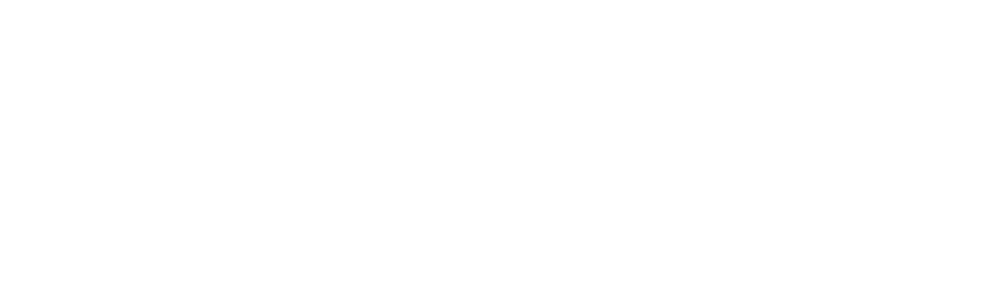
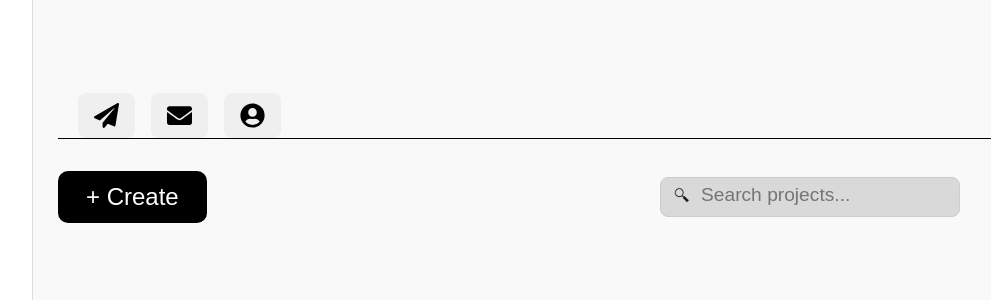
Before and after one commit to ilyKenta/ThinkSync, a Next.js app in the folder frontend/: page /dashboard in a window 1280 px wide. Before the commit this address had no page. Shown: the part 921-1221 px from the top of the page, without its empty margins (247-1238 px from the left). Before the commit the page ends 800 px from the top, so only its background shows below. Built offline with nearby package versions, Linux system fonts and the light colour scheme.

Commit message:
updated dashboard css

```diff
--- a/frontend/package.json
+++ b/frontend/package.json
@@ -15,6 +15,7 @@
     "@azure/msal-react": "^2.0.12",
     "aria-query": "^5.3.2",
     "express": "^5.1.0",
+    "icons": "^1.0.0",
     "lucide-react": "^0.488.0",
     "next": "^14.2.28",
     "react": "^18.2.0",
--- a/frontend/src/app/dashboard/page.module.css
+++ b/frontend/src/app/dashboard/page.module.css
@@ -64,21 +64,27 @@
 
 .searchContainer {
   position: relative;
-  margin-bottom: 10px;
+  margin-bottom: 20px;
+  min-width: 3rem;
+  padding-right: 3rem;
+
 }
 
 .searchInput {
   width: 300px;
-  padding: 5px 5px 5px 35px;
-
+  padding: 6px 6px 10px 40px;
+  border-radius: var(--button-radius);
   box-sizing: border-box;
   border: 1px solid #ccc;
   border-radius: 8px;
   background-image: url("/search.png");
-  background-position: 10px center;
+  background-position: 12px 8px;
   background-size: 18px 18px;
   background-repeat: no-repeat;
-  font-size: 0.9rem;
+  font-size: 1.2rem;
+  cursor: pointer;
+  background-color: var(--field-hover-color);
+
 }
 
 .searchInput:focus {
@@ -93,14 +99,44 @@
     auto-fit,
     minmax(250px, 1fr)
   ); /* Responsive grid */
-  gap: 15rem;
+  align-items: center;
+  justify-content: space-between;
   border-bottom: 1px solid #000000;
   margin-bottom: 2rem;
+  gap: 60rem;
 }
+
+.colabGroup {
+  display: flex;
+  gap: 1rem;
+  align-items: center;
+  width: 100%;
+  padding: 0px 20px;
+}
+
+.iconButton {
+  display: flex;
+  align-items: center;
+  gap: 8px; /* space between icon and text */
+
+  color: black;
+  border: none;
+  border-radius: 8px;
+  padding: 10px 16px;
+  font-size: 25px;
+  cursor: pointer;
+  transition: background-color 0.2s;
+}
+
+.iconButton:hover {
+  background-color: #3730a3;
+}
+
 
 .buttonHeader {
   display: flex;
   align-items: center;
+  justify-content: space-between;
   gap: 20px; /* spacing between button and tabs */
 }
 
@@ -109,10 +145,10 @@
   background-color: var(--secondary-color);
   color: var(--primary-color);
   border: none;
-  padding: 12px 20px;
+  padding: 12px 28px;
   border-radius: var(--button-radius);
   cursor: pointer;
-  font-size: 1rem;
+  font-size: 1.5rem;
   transition: background-color 0.3s ease;
 }
 
@@ -209,11 +245,19 @@
 .cardContent p {
   font-size: 0.9rem;
   color: #777;
+
+
 }
 
 .cardFooter {
   display: flex;
+  align-items: center;
   justify-content: space-between;
+}
+
+.buttonContainer{
+  display: flex;
+  align-items: center;
 }
 
 .editButton {
@@ -236,11 +280,28 @@
   background: none;
   border: none;
   cursor: pointer;
-  padding: 3px;
+  padding: 6px 5px 10px 10px ;
   border-radius: 50%; /* makes it a circle */
+  color: #222;
+  font-size: 15px;
   transition: background-color 0.2s ease, color 0.2s ease;
 }
 
 .trashButton:hover {
   background-color: rgba(255, 0, 0, 0.1);
 }
+
+.addButton {
+    background: none;
+    border: none;
+    cursor: pointer;
+    padding: 6px;
+    border-radius: 50%; /* makes it a circle */
+    color: #222;
+    font-size: 20px;
+    transition: background-color 0.2s, color 0.2s;
+}
+
+.addButton:hover {
+  background-color: rgba(255, 0, 0, 0.1);
+}
--- a/frontend/src/app/dashboard/page.tsx
+++ b/frontend/src/app/dashboard/page.tsx
@@ -6,10 +6,11 @@
 import CreateReqForm from "../create-req/createReqForm";
 import EditProjectForm from "../edit-project/editProjectForm";
 import { useRouter } from "next/navigation";
-import useAuth from "../useAuth";
+import { FaPaperPlane, FaEnvelope, FaUserCircle, FaUserPlus  } from "react-icons/fa";
+//import useAuth from "../useAuth";
 
 const Page = () => {
-  useAuth();
+  //useAuth();
   const router = useRouter();
   const [projects, setProjects] = useState<any[]>([]);
   const [loading, setLoading] = useState(true);
@@ -20,7 +21,7 @@
   const [showEditForm, setShowEditForm] = useState(false);
 
   // Fetch projects on component mount
-  useEffect(() => {
+  /*useEffect(() => {
     const fetchProjects = async () => {
       try {
         const token = localStorage.getItem('jwt');
@@ -49,7 +50,7 @@
     };
 
     fetchProjects();
-  }, []);
+  }, []);*/
 
   const handleCardClick = (projectId: string) => {
     router.push(`/projectInfo/${projectId}`);
@@ -99,13 +100,14 @@
     boolean | null
   >(null);
 
-  if (loading) {
+
+ /* if (loading) {
     return <div className={styles.container}>Loading projects...</div>;
   }
 
   if (error) {
     return <div className={styles.container}>Error: {error}</div>;
-  }
+  }*/
 
   return (
     <div className={styles.container}>
@@ -129,13 +131,19 @@
       <main className={styles.mainContent}>
         <section className={styles.heading}>
           <h2>Current projects</h2>
-          <div className={styles.searchContainer}>
-            <input
-              className={styles.searchInput}
-              type="text"
-              placeholder="Search projects..."
-            />
-          </div>
+          <nav className={styles.colabGroup}>
+            <button className={styles.iconButton}>
+              <FaPaperPlane />
+            </button>
+
+            <button className={styles.iconButton}>
+              <FaEnvelope />
+            </button>
+
+            <button className={styles.iconButton}>
+              <FaUserCircle />
+            </button>
+          </nav>
         </section>
 
         <section className={styles.buttonHeader}>
@@ -165,6 +173,11 @@
                 setCurrentEnd(setEnd);
                 setCurrentFunding(Funding);
 
+                setProjects((prev)=>[
+                  ...prev,
+                  {project_ID: Date.now(), name:projectName},                   /////TAKE THIS OUT< TESTING ONLY
+                ])
+
                 setShowForm(false); // Close the first modal after creating
                 setShowReqForm(true); // Open the second modal
               }}
@@ -187,18 +200,26 @@
             />
           )}
 
-          <div className={styles.buttonGroup}>
+            <div className={styles.searchContainer}>
+              <input
+                className={styles.searchInput}
+                type="text"
+                placeholder="Search projects..."
+              />
+            </div>
+
+          {/*<div className={styles.buttonGroup}>
             <button>Upload</button>
             <button>Create folder</button>
             <button>Record</button>
-          </div>
+          </div>*/}
         </section>
 
-        <div className={styles.tabGroup}>
+      {/*<div className={styles.tabGroup}>
           <button>Recent</button>
           <button>Starred</button>
           <button>Shared</button>
-        </div>
+        </div>*/}
 
         <div className={styles.cardContainer}>
           {projects.map((project) => (
@@ -234,6 +255,11 @@
                         <path d="M16.5 3.5a2.121 2.121 0 1 1 3 3L7 19.5 3 21l1.5-4L16.5 3.5z" />
                       </svg>
                     </button>
+
+                    <button className={styles.addButton}>
+                      <FaUserPlus />
+                    </button>
+
                     <button
                       className={styles.trashButton}
                       title="Delete project"
```
Also changed, not shown: frontend/public/search.png, 1 other file (tests, documents, lock files or other folders).
